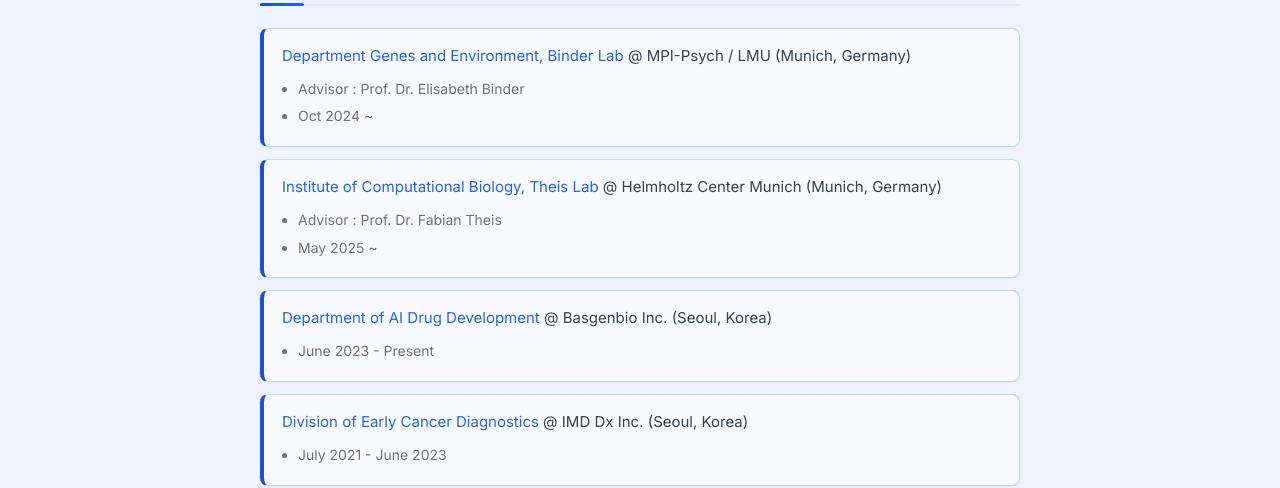
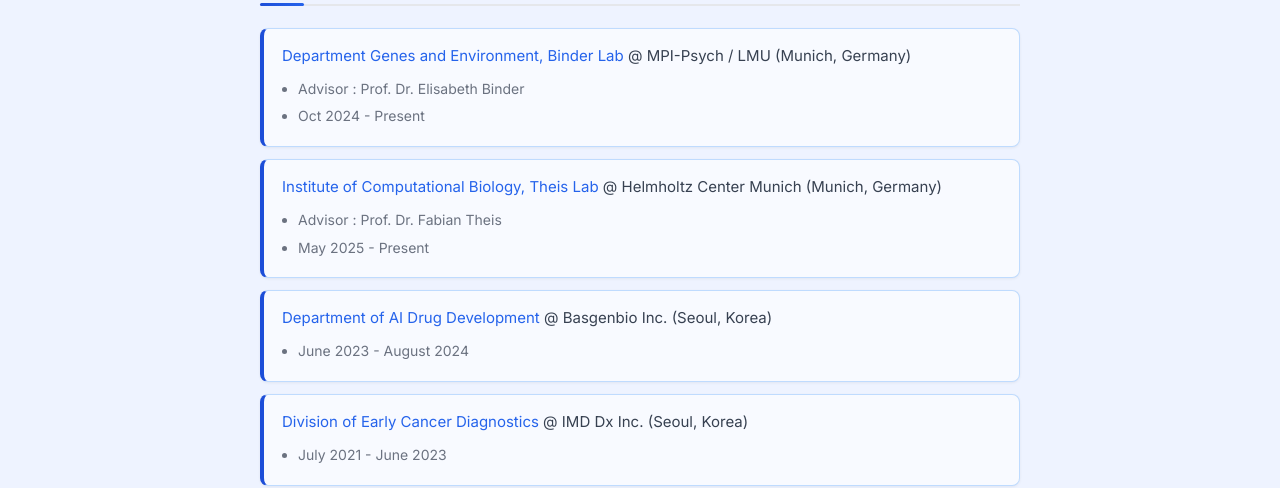
Before and after one commit to SuhanC/suhanc.github.io, a Jekyll site: the page built from index.md, in a window 1280 px wide and 900 px high, scrolled down 1798 px. Shown: the part 153-641 px from the top of the window. Built offline with Jekyll 4.4.1, drawn with Linux system fonts in a browser that asks for light colours; nearby versions of some CDN libraries; a style sheet for code colours, icons or effects is not loaded; our own code applies the rules of GitHub Pages for plain Markdown files.

Commit message:
Update index.md

```diff
--- a/index.md
+++ b/index.md
@@ -30,12 +30,12 @@ Currently, I'm a Ph.D Student in Max Planck Institute of Psychiatry & Helmholtz
 ## Experiences
 - [Department Genes and Environment, Binder Lab](https://www.psych.mpg.de/binder) @ MPI-Psych / LMU (Munich, Germany)
   - Advisor : Prof. Dr. Elisabeth Binder
-  - Oct 2024 ~
+  - Oct 2024 - Present
 - [Institute of Computational Biology, Theis Lab](https://www.helmholtz-munich.de/en/icb/research-groups/theis-lab) @ Helmholtz Center Munich (Munich, Germany)
   - Advisor : Prof. Dr. Fabian Theis
-  - May 2025 ~
+  - May 2025 - Present
 - [Department of AI Drug Development](https://basgenbio.com/en/index.php) @ Basgenbio Inc. (Seoul, Korea)
-  - June 2023 - Present
+  - June 2023 - August 2024
 - [Division of Early Cancer Diagnostics](https://www.imbdx.com/) @ IMD Dx Inc. (Seoul, Korea)
   - July 2021 - June 2023
 - [Systems Bioinformatics Lab](https://www.sysbioinfo.com/) @ KHU (Seoul, Korea)
```
